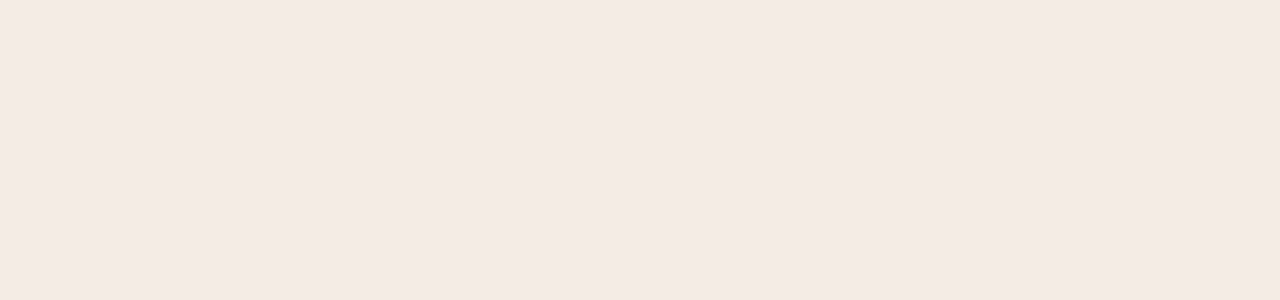
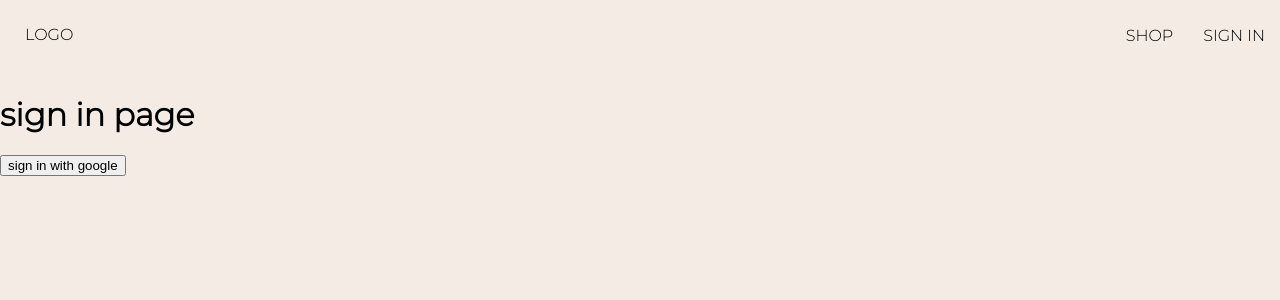
Before and after one commit to anukitsim/elene, a React (Create React App) app: page /sign-in in a window 1280 px wide. Before the commit this address had no page. Shown: the top 300 px of the page. Built offline with nearby package versions, Linux system fonts and the light colour scheme.

Commit message:
set up basic config for firebase authentication

```diff
--- a/package.json
+++ b/package.json
@@ -6,6 +6,7 @@
     "@testing-library/jest-dom": "^5.16.5",
     "@testing-library/react": "^13.4.0",
     "@testing-library/user-event": "^13.5.0",
+    "firebase": "^9.19.1",
     "node-sass": "^7.0.3",
     "react": "^18.2.0",
     "react-dom": "^18.2.0",
--- a/src/App.js
+++ b/src/App.js
@@ -1,6 +1,7 @@
 
 import { Route, Routes } from "react-router-dom";
 import Navigation from "./routes/navigation/navigation.component";
+import SignIn from "./routes/sign-in/sign-in.component";
 
 const Shop = () => {
  return (
@@ -14,6 +15,7 @@
       <Routes>
         <Route path="/" element={<Navigation />}>
           <Route path="shop" element={<Shop />} />
+          <Route path="sign-in" element={<SignIn />} />
         </Route>
       </Routes>
     </div>
--- a/src/routes/navigation/navigation.component.jsx
+++ b/src/routes/navigation/navigation.component.jsx
@@ -13,6 +13,9 @@
           <Link className="nav-link" to="/shop">
             SHOP
           </Link>
+          <Link className="nav-link" to="/sign-in">
+            SIGN IN
+          </Link>
         </div>
       </div>
       <Outlet />
--- /dev/null
+++ b/src/routes/sign-in/sign-in.component.jsx
@@ -0,0 +1,20 @@
+import { signInWithGooglePopUp } from "../../utils/firebase/firebase.utils";
+
+
+const SignIn = () => {
+
+   const logInGoogleUser = async () => {
+    const response = await signInWithGooglePopUp();
+    console.log(response);
+
+   }
+
+    return (
+        <div>
+           <h1>sign in page</h1>
+           <button onClick={logInGoogleUser}>sign in with google</button>
+        </div>
+    )
+}
+
+export default SignIn;
--- /dev/null
+++ b/src/utils/firebase/firebase.utils.js
@@ -0,0 +1,23 @@
+import { initializeApp } from 'firebase/app';
+import { getAuth, signInWithPopup, GoogleAuthProvider } from 'firebase/auth';
+
+const firebaseConfig = {
+    apiKey: "AIzaSyCGzVkTnaYXrmo5E-OgyhD11Tqnj1W8yEs",
+    authDomain: "elene-db.firebaseapp.com",
+    projectId: "elene-db",
+    storageBucket: "elene-db.appspot.com",
+    messagingSenderId: "294391132852",
+    appId: "1:294391132852:web:1cfe7fddfcfb1041881de1"
+  };
+
+  const firebaseApp = initializeApp(firebaseConfig);
+
+  const provider = new GoogleAuthProvider();
+
+  provider.setCustomParameters({
+    prompt:'select_account'
+  })
+
+  export const auth = getAuth();
+
+  export const signInWithGooglePopUp = () => signInWithPopup(auth, provider);
```
Also changed, not shown: 1 other file (tests, documents, lock files or other folders).
